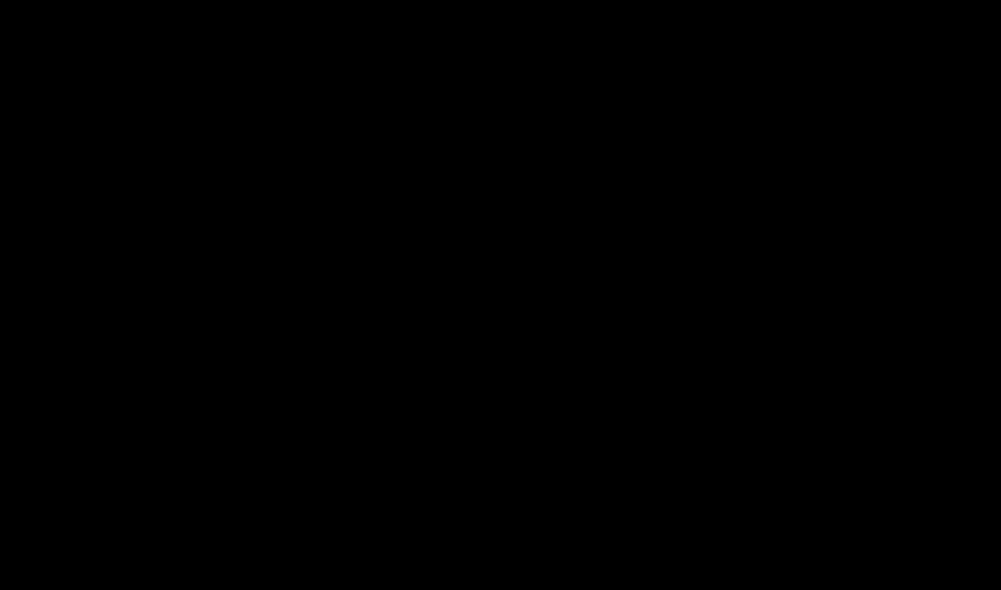
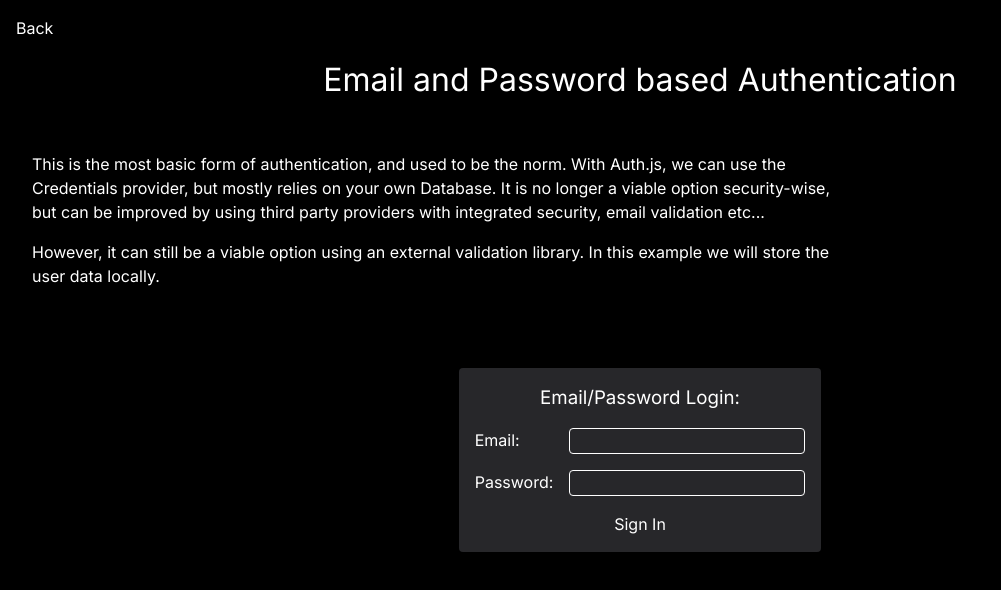
Before and after one commit to luke-dcz/next-auth-app, a Next.js app: page /credentials in a window 1280 px wide. Shown: the top 590 px of the page, without its empty margins (0-1001 px from the left). Built offline with nearby package versions, Linux system fonts and the light colour scheme.

Commit message:
add form to credentials page

```diff
--- a/app/credentials/page.tsx
+++ b/app/credentials/page.tsx
@@ -1,3 +1,29 @@
+import { BackButton } from "@/components/back-button";
+import { SignIn } from "@/components/sign-in";
+
 export default function CredentialsPage() {
-  return <main></main>;
+  return (
+    <main className="flex flex-col gap-4 p-4 w-full">
+      <div>
+        <BackButton />
+      </div>
+      <h1 className="text-center">Email and Password based Authentication</h1>
+      <div className="flex flex-col px-4 gap-4 mt-8 w-2/3">
+        <p>
+          This is the most basic form of authentication, and used to be the
+          norm. With Auth.js, we can use the Credentials provider, but mostly
+          relies on your own Database. It is no longer a viable option
+          security-wise, but can be improved by using third party providers with
+          integrated security, email validation etc...
+        </p>
+        <p>
+          However, it can still be a viable option using an external validation
+          library. In this example we will store the user data locally.
+        </p>
+      </div>
+      <div className="w-full flex justify-center mt-16">
+        <SignIn />
+      </div>
+    </main>
+  );
 }
```
